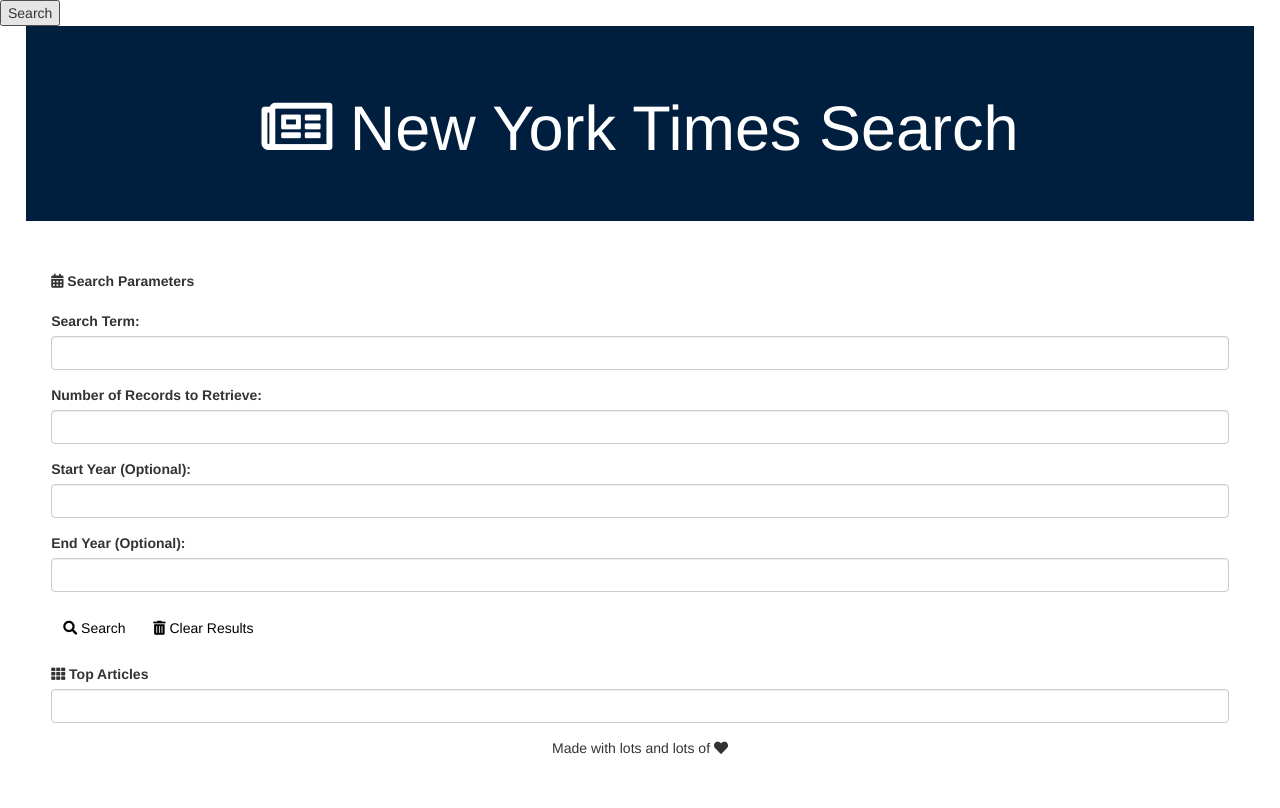
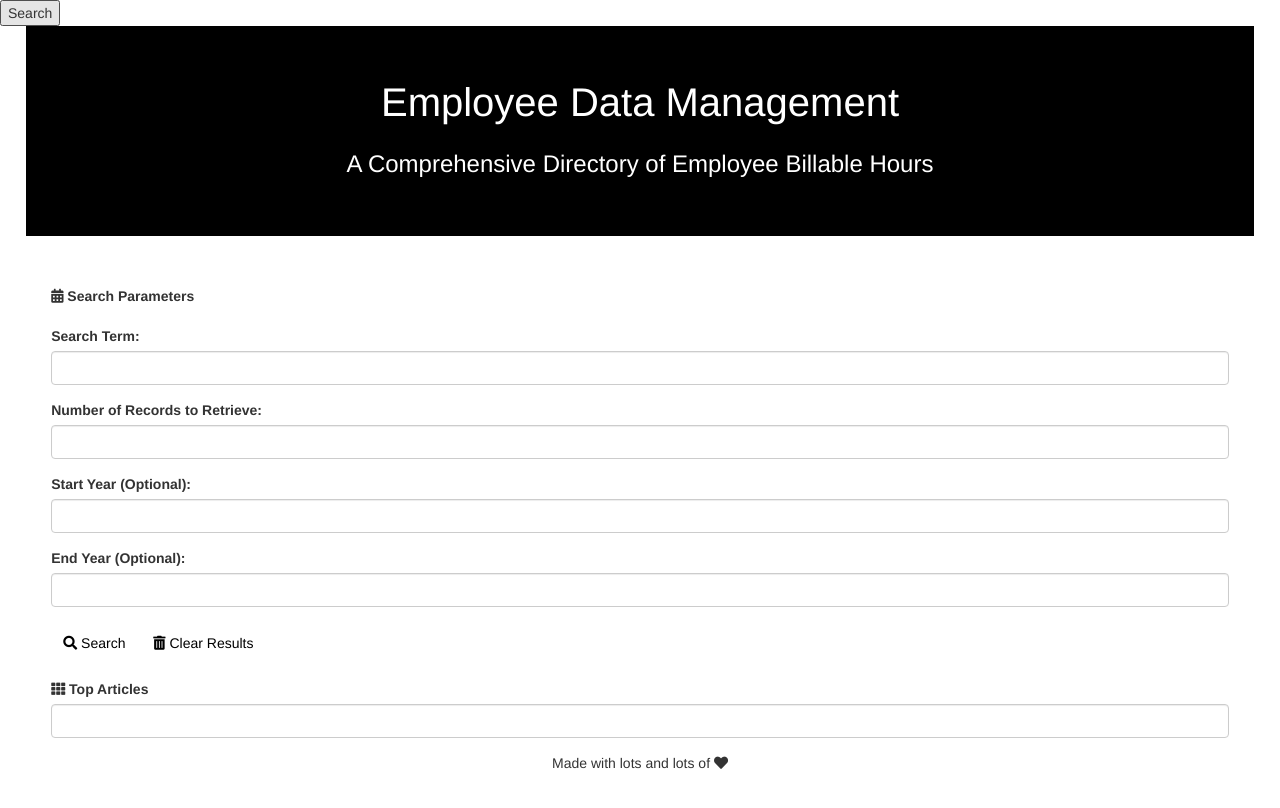
Before and after one commit to johnlombard/edm, a plain HTML site: page index.html in a window 1280 px wide. Drawn offline with nearby package versions, Linux system fonts and the light colour scheme.

Commit message:
update-header

```diff
--- a/index.html
+++ b/index.html
@@ -25,10 +25,11 @@
         </div>
 
     <body>
-            <div style="background:#001f3f !important"class="jumbotron">
+            <div style="background: black !important"class="jumbotron">
                 <div class="container">
-                <h1 class="display-4">
-                <i class="far fa-newspaper"></i>&nbsp;New York Times Search</h1>
+                <div id="employee">
+                Employee Data Management</div>
+                <h3>A Comprehensive Directory of Employee Billable Hours</h3>
                 </div>
                 </div>
 
--- a/style.css
+++ b/style.css
@@ -31,3 +31,8 @@ footer {
     color: black;
     border: none;
 }
+
+#employee {
+    font-size: 40px;
+
+}
```
